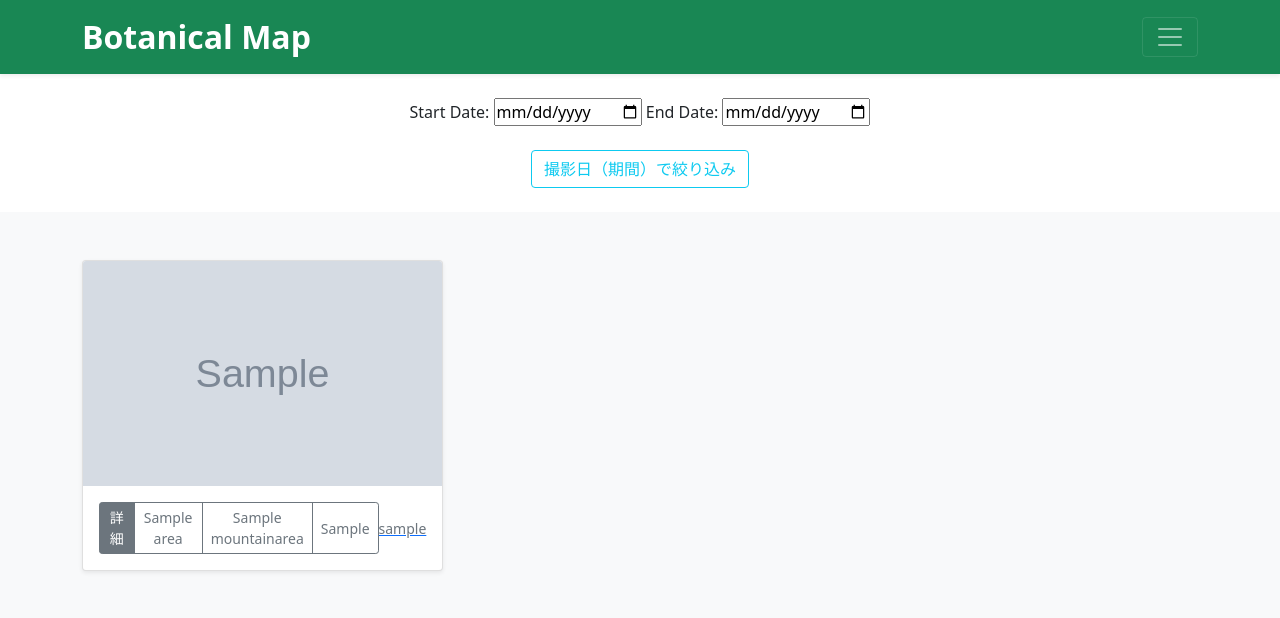
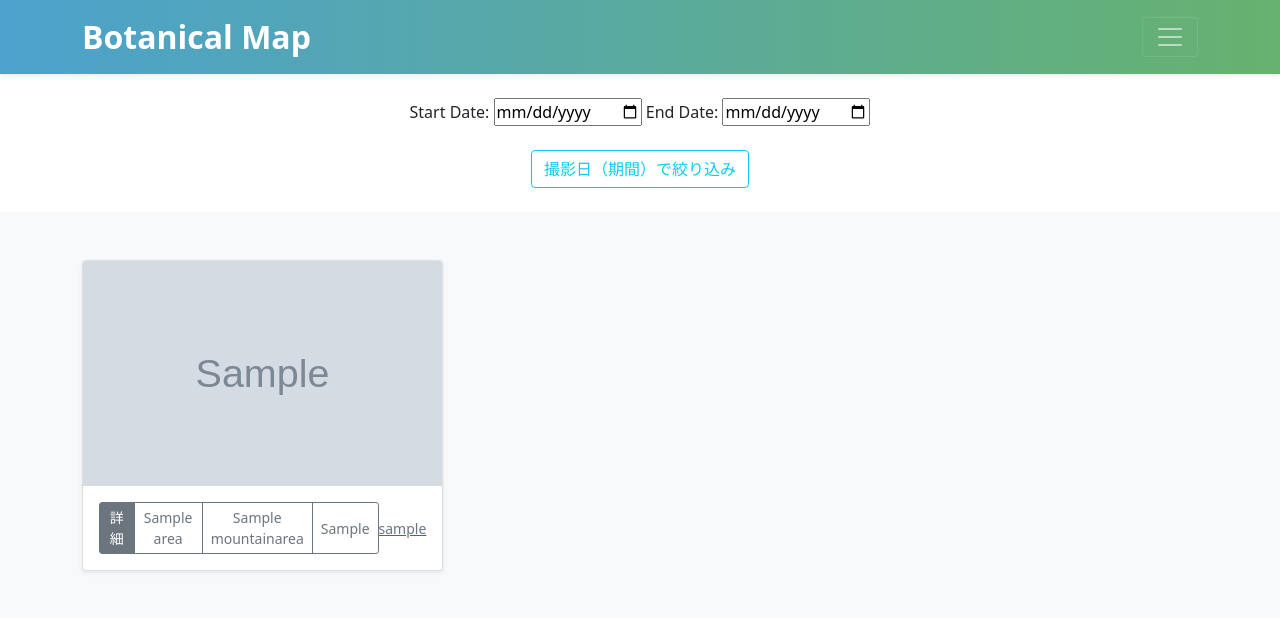
Before and after one commit to hiroomatsuda0914/botanicalmapproject2, a Django app: page /area/1 in a window 1280 px wide. Shown: the top 618 px of the page. Run offline with Django 4.2, Linux system fonts and the light colour scheme; tables that the repository leaves empty hold one stand-in row (values such as "Sample post"); grey boxes marked "Sample" are stand-in pictures; some libraries are stand-ins or nearby versions.

Commit message:
20230608

```diff
--- a/templates/base.html
+++ b/templates/base.html
@@ -37,7 +37,7 @@
 
 <body>
   <header>
-    <div class="collapse bg-success" id="navbarHeader">
+    <div class="collapse bgcolor" id="navbarHeader">
       <div class="container">
         <div class="row">
           <div class="col-sm-8 col-md-7 py-4">
@@ -62,7 +62,7 @@
         </div>
       </div>
     </div>
-    <div class="navbar navbar-dark bg-success shadow-sm">
+    <div class="navbar navbar-dark bgcolor shadow-sm">
       <div class="container">
         <!-- トップページへのリンク -->
         <a href="{% url 'botanicalmaps:index' %}" class="navbar-brand d-flex align-items-center">
@@ -72,7 +72,7 @@
             <path d="M23 19a2 2 0 0 1-2 2H3a2 2 0 0 1-2-2V8a2 2 0 0 1 2-2h4l2-3h6l2 3h4a2 2 0 0 1 2 2z" />
             <circle cx="12" cy="13" r="4" />
           </svg> -->
-          <strong><font size="6">Botanical Map</font></strong>
+          <strong><font size="6.5">Botanical Map</font></strong>
         </a>
         <button
           class="navbar-toggler"
```
